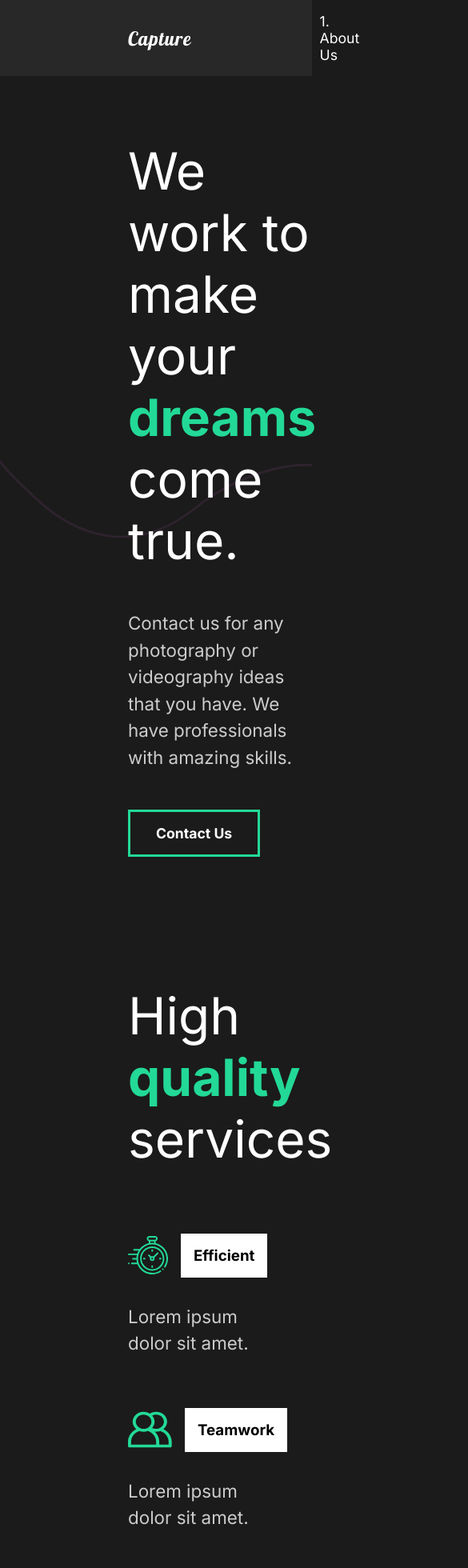
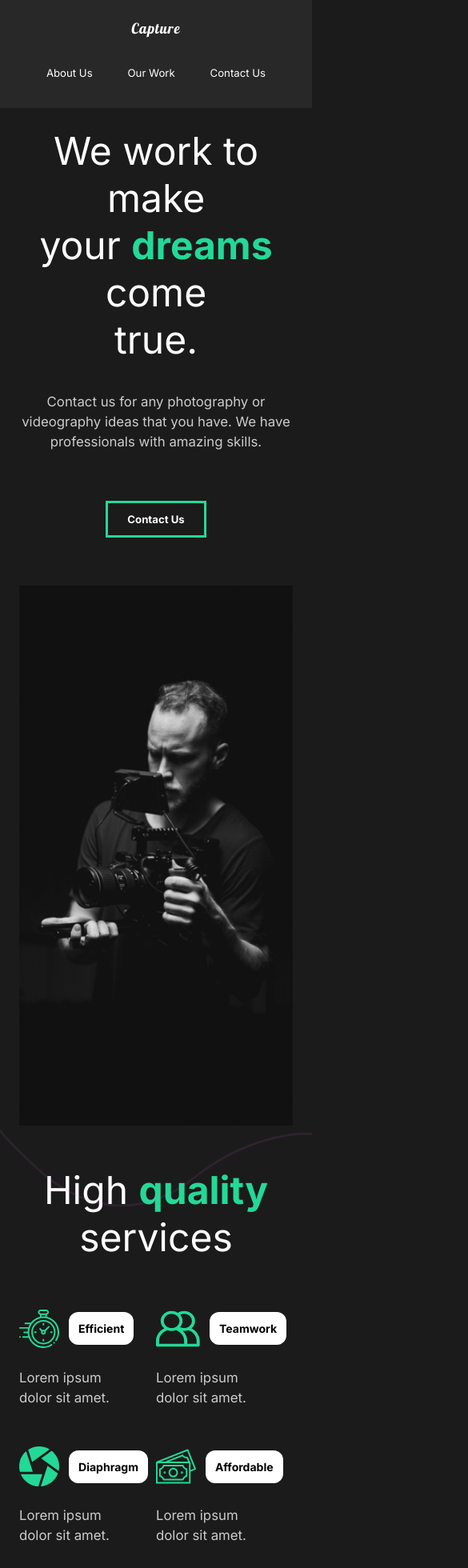
Before and after one commit to JulianSegunderaBass/capture, a React (Create React App) app: page / in a window 390 px wide. Shown: the top 1960 px of the page at 80% size, 585 px wide, since content can reach past the window. Built offline with nearby package versions, Linux system fonts and the light colour scheme.

Commit message:
Adds mobile styling

```diff
--- a/src/components/AboutSection.js
+++ b/src/components/AboutSection.js
@@ -54,6 +54,12 @@ const About = styled.div`
     justify-content: space-between;
     padding: 5rem 10rem;
     color: white;
+    @media (max-width: 850px) {
+        display: block;
+        /* Padding here lets the image take up more width */
+        padding: 2rem 2rem;
+        text-align: center;
+    }
 `;
 
 const Description = styled.div`
@@ -63,6 +69,12 @@ const Description = styled.div`
     z-index: 2;
     h2 {
         font-weight: lighter;
+    }
+    @media (max-width: 850px) {
+        padding: 0;
+        button {
+            margin: 2rem 0rem 5rem 0rem;
+        }
     }
 `;
 
--- a/src/components/GlobalStyle.js
+++ b/src/components/GlobalStyle.js
@@ -53,6 +53,14 @@ const GlobalStyle = createGlobalStyle`
         font-size: 1.4rem;
         line-height: 150%;
     }
+
+    // * Media Queries
+
+    html {
+        @media (max-width: 1300px) {
+            font-size: 75%;
+        }
+    }
 `;
 
 export default GlobalStyle;
--- a/src/components/Nav.js
+++ b/src/components/Nav.js
@@ -11,9 +11,9 @@ const Nav = () => {
         <StyledNav>
             <h1><Link to="/" id="logo">Capture</Link></h1>
             <ul>
-                <li><Link to="/">1. About Us</Link></li>
-                <li><Link to="/work">2. Our Work</Link></li>
-                <li><Link to="/contact">3. Contact Us</Link></li>
+                <li><Link to="/">About Us</Link></li>
+                <li><Link to="/work">Our Work</Link></li>
+                <li><Link to="/contact">Contact Us</Link></li>
             </ul>
         </StyledNav>
     )
@@ -53,6 +53,25 @@ const StyledNav = styled.nav`
        /* For line animations */
        position: relative;
     }
+
+    @media (max-width: 850px) {
+        flex-direction: column;
+        padding: 1rem 1rem;
+        #logo {
+            /* Inline block is needed so padding/margin
+            can be applied to the a tag, which by default is inline */
+            display: inline-block;
+            margin: 1rem;
+        }
+        ul {
+            padding: 2rem;
+            justify-content: space-around;
+            width: 100%;
+            li {
+                padding: 0;
+            }
+        }
+    }
 `;
 
 export default Nav;
--- a/src/components/ServicesSection.js
+++ b/src/components/ServicesSection.js
@@ -83,11 +83,18 @@ const Services = styled(motion.div)`
         width: 70%;
         padding: 2rem 0rem 4rem 0rem;
     }
+    @media (max-width: 850px) {
+        display: block;
+        /* Padding here lets the image take up more width */
+        padding: 2rem 2rem;
+        h2 {
+            text-align: center;
+        }
+    }
 `;
 
 const Description = styled.div`
     flex: 1;
-    padding-right: 5rem;
     h2 {
         font-weight: lighter;
     }
@@ -96,16 +103,23 @@ const Description = styled.div`
 const Cards = styled.div`
     display: flex;
     flex-wrap: wrap;
+    @media (max-width: 950px) {
+        flex-direction: column;
+    }
+    @media (max-width: 850px) {
+        flex-direction: row;
+    }
 `;
 
 const Card = styled.div`
-    flex-basis: 20rem;
+    flex-basis: 50%;
     .icon {
         display: flex;
         align-items: center;
         h3 {
             margin-left: 1rem;
             background: white;
+            border-radius: 1rem;
             color: black;
             padding: 1rem;
         }
--- a/src/pages/ContactUs.js
+++ b/src/pages/ContactUs.js
@@ -50,11 +50,17 @@ const ContactStyle = styled(motion.div)`
     padding: 5rem 10rem;
     color: #353535;
     min-height: 90vh;
+    @media (max-width: 850px) {
+        padding: 2rem 2rem;
+    }
 `;
 
 const Title = styled.div`
     margin-bottom: 4rem;
     color: black;
+    @media (max-width: 850px) {
+        margin-top: 2rem;
+    }
 `;
 
 const Hide = styled.div`
@@ -66,6 +72,10 @@ const Circle = styled.div`
     width: 3rem;
     height: 3rem;
     background: #353535;
+    /* @media (max-width: 750px) {
+        width: 1.5rem;
+        height: 1.5rem;
+    } */
 `;
 
 const Social = styled(motion.div)`
@@ -74,6 +84,11 @@ const Social = styled(motion.div)`
     h2 {
         margin: 2rem;
     }
+    @media (max-width: 850px) {
+        h2 {
+            font-size: 2.5rem;
+        }
+    }
 `;
 
 export default ContactUs;
--- a/src/pages/MovieDetail.js
+++ b/src/pages/MovieDetail.js
@@ -100,6 +100,10 @@ const Awards = styled.div`
     margin: 5rem 10rem;
     align-items: center;
     justify-content: space-around;
+    @media (max-width: 1030px) {
+        display: block;
+        margin: 2rem 2rem;
+    }
 `;
 
 // AwardStyle is used to prevent clashing with Award component
--- a/src/pages/OurWork.js
+++ b/src/pages/OurWork.js
@@ -83,6 +83,9 @@ const Work = styled(motion.div)`
     h2 {
         padding: 1rem 0rem;
     }
+    @media (max-width: 850px) {
+        padding: 2rem 2rem;
+    }
 `;
 
 const Movie = styled(motion.div)`
```
Also changed, not shown: 1 other file (tests, documents, lock files or other folders).
